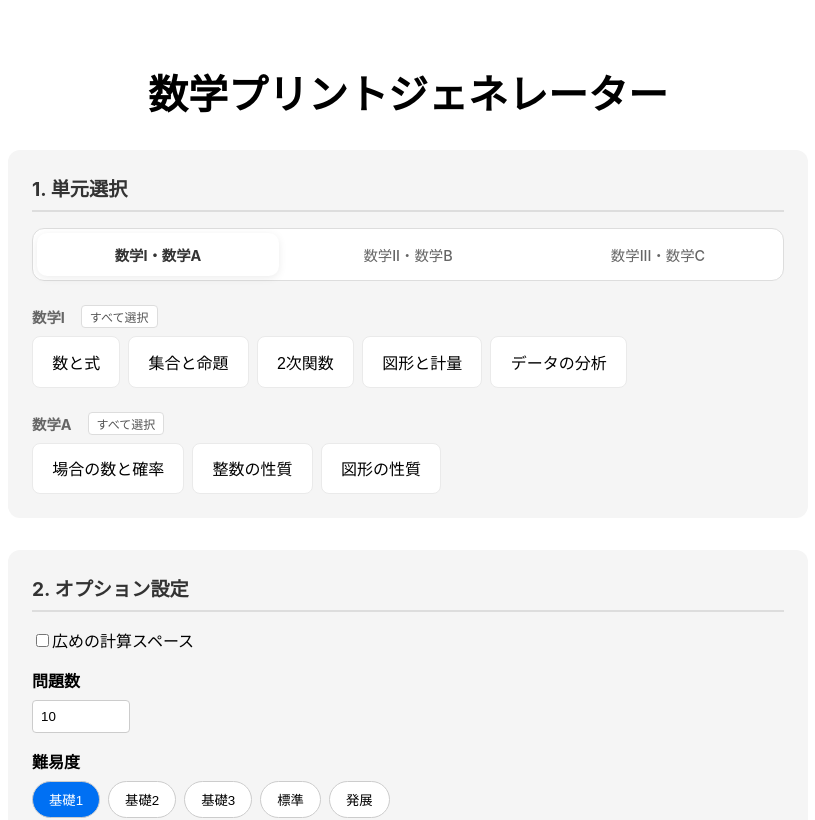
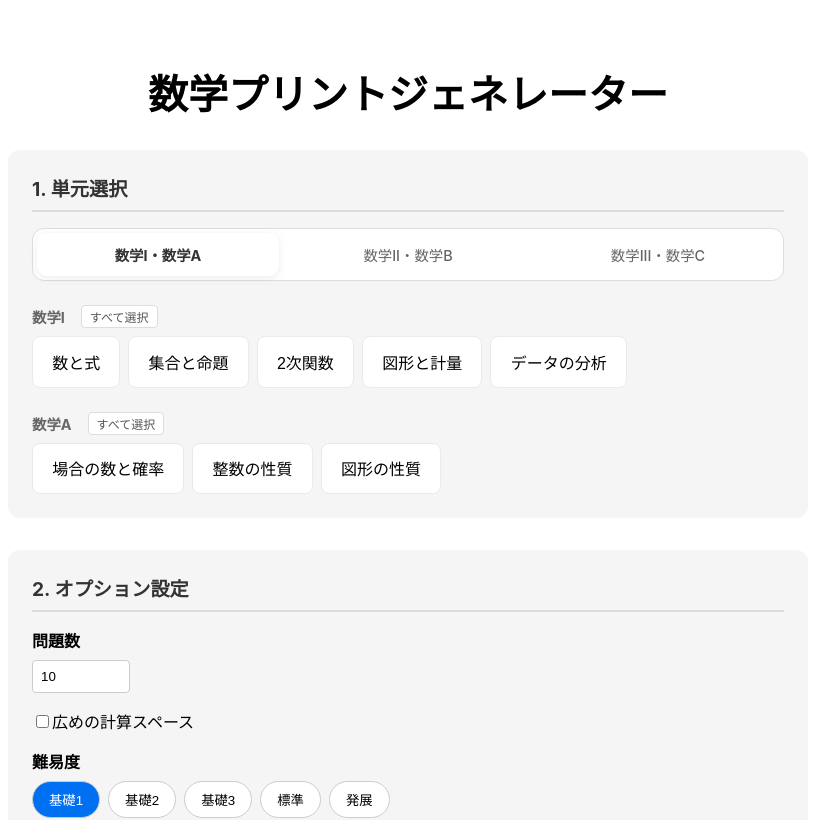
Before and after one commit to TatsuruHisanaga/math-app, a Next.js app: page / in a window 1280 px wide. Shown: the top 820 px of the page, without its empty margins (232-1047 px from the left). Built offline with nearby package versions, Linux system fonts and the light colour scheme.

Commit message:
ui: Reposition '広めの計算スペース' checkbox in the options section.

```diff
--- a/src/pages/index.tsx
+++ b/src/pages/index.tsx
@@ -1016,16 +1016,6 @@ export default function Home() {
 
         <section className={styles.section}>
           <h2>2. オプション設定</h2>
-          <div className={styles.optionsGrid}>
-            <label className={styles.checkboxLabel}>
-              <input
-                type="checkbox"
-                checked={options.moreWorkSpace}
-                onChange={(e) => setOptions({ ...options, moreWorkSpace: e.target.checked })}
-              />
-              広めの計算スペース
-            </label>
-          </div>
 
           <div style={{ marginTop: '1rem' }}>
              <label style={{ display: 'block', fontWeight: 'bold', marginBottom: '0.5rem' }}>問題数</label>
@@ -1035,6 +1025,16 @@ export default function Home() {
                onChange={(e) => setCount(Math.max(1, parseInt(e.target.value)))}
                style={{ padding: '0.5rem', borderRadius: '4px', border: '1px solid #ccc', width: '80px' }}
              />
+          </div>
+          <div className={styles.optionsGrid} style={{ marginTop: '1rem' }}>
+            <label className={styles.checkboxLabel}>
+              <input
+                type="checkbox"
+                checked={options.moreWorkSpace}
+                onChange={(e) => setOptions({ ...options, moreWorkSpace: e.target.checked })}
+              />
+              広めの計算スペース
+            </label>
           </div>
 
           <div style={{ marginTop: '1rem' }}>
```
